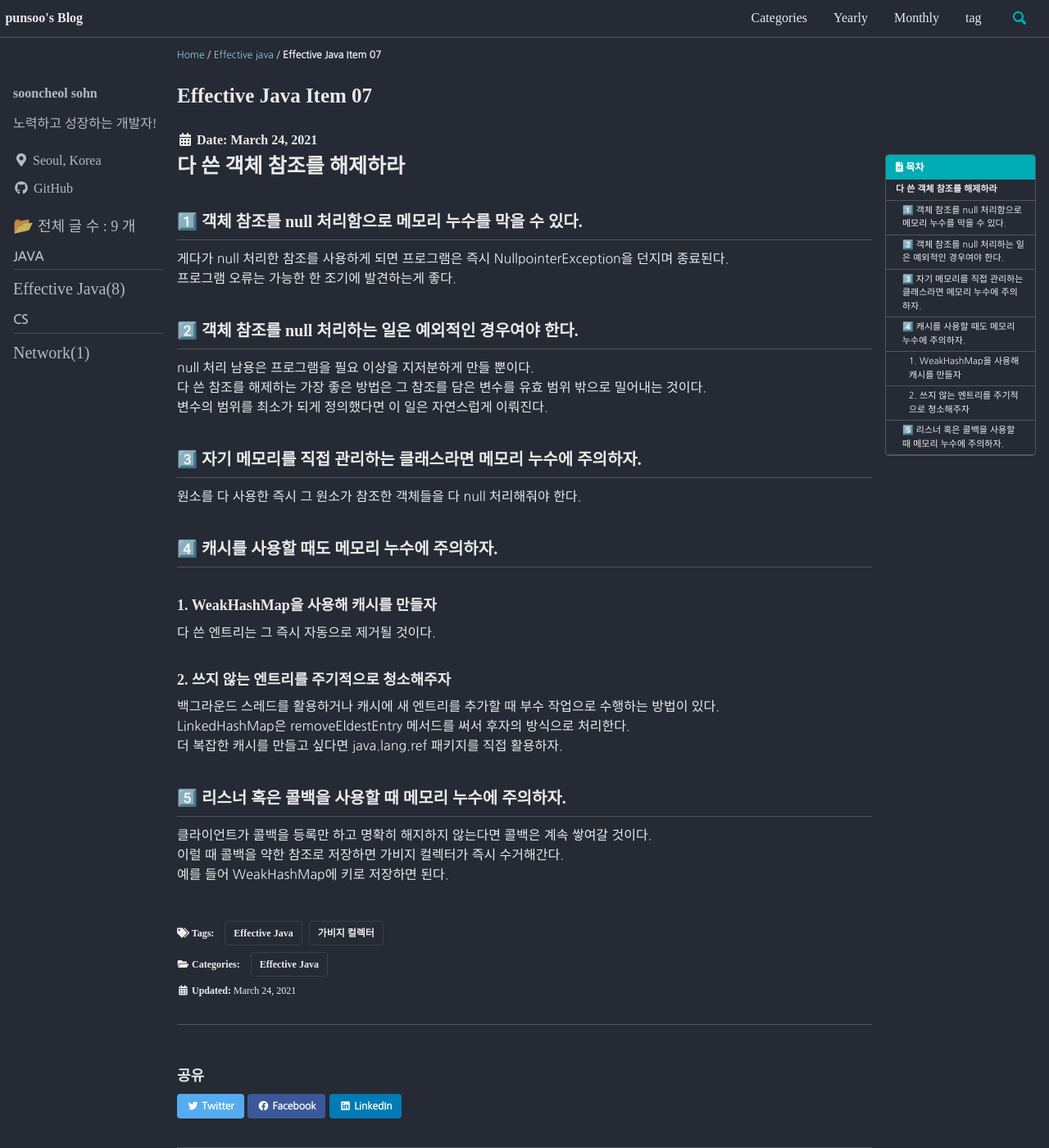
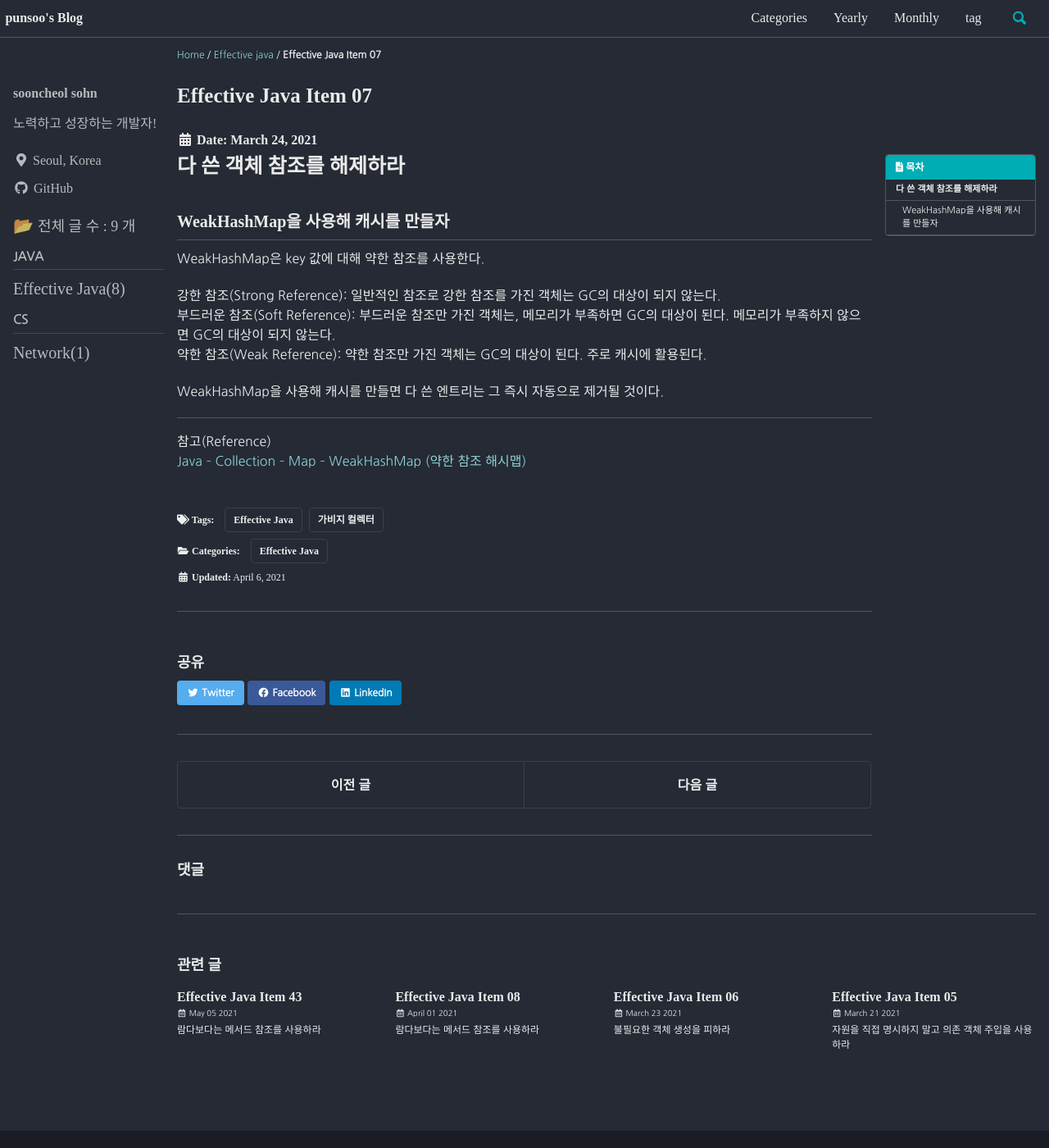
Before and after one commit to punsoo/punsoo.github.io, a Jekyll site: the page built from _posts/Effective-Java/2021-03-24-Effective-Java-Item-07.md, in a window 1280 px wide and 1400 px high. Shown: the whole window at 82% size. Built offline with Jekyll 4.4.1, drawn with Linux system fonts in a browser that asks for light colours; cached includes are drawn as plain includes; some web fonts are replaced; comment, search, counter and statistics services are not loaded.

Commit message:
"item 07 수정"

```diff
--- a/_posts/Effective-Java/2021-03-24-Effective-Java-Item-07.md
+++ b/_posts/Effective-Java/2021-03-24-Effective-Java-Item-07.md
@@ -20,40 +20,22 @@ categories:
 tags:
   - [Effective Java, 가비지 컬렉터]
 date: 2021-03-24
-last_modified_at: 2021-03-24
+last_modified_at: 2021-04-06
 ---
 
 # 다 쓴 객체 참조를 해제하라
 
-## 1️⃣ 객체 참조를 null 처리함으로 메모리 누수를 막을 수 있다.
+## WeakHashMap을 사용해 캐시를 만들자
 
-게다가 null 처리한 참조를 사용하게 되면 프로그램은 즉시 NullpointerException을 던지며 종료된다.
-프로그램 오류는 가능한 한 조기에 발견하는게 좋다.
+WeakHashMap은 key 값에 대해 약한 참조를 사용한다.
 
-## 2️⃣ 객체 참조를 null 처리하는 일은 예외적인 경우여야 한다.
+강한 참조(Strong Reference): 일반적인 참조로 강한 참조를 가진 객체는 GC의 대상이 되지 않는다.
+부드러운 참조(Soft Reference): 부드러운 참조만 가진 객체는, 메모리가 부족하면 GC의 대상이 된다.
+메모리가 부족하지 않으면 GC의 대상이 되지 않는다.
+약한 참조(Weak Reference): 약한 참조만 가진 객체는 GC의 대상이 된다. 주로 캐시에 활용된다.
 
-null 처리 남용은 프로그램을 필요 이상을 지저분하게 만들 뿐이다.
-다 쓴 참조를 해제하는 가장 좋은 방법은 그 참조를 담은 변수를 유효 범위 밖으로 밀어내는 것이다.
-변수의 범위를 최소가 되게 정의했다면 이 일은 자연스럽게 이뤄진다.
+WeakHashMap을 사용해 캐시를 만들면 다 쓴 엔트리는 그 즉시 자동으로 제거될 것이다.
 
-## 3️⃣ 자기 메모리를 직접 관리하는 클래스라면 메모리 누수에 주의하자.
-
-원소를 다 사용한 즉시 그 원소가 참조한 객체들을 다 null 처리해줘야 한다.
-
-## 4️⃣ 캐시를 사용할 때도 메모리 누수에 주의하자.
-
-### 1. WeakHashMap을 사용해 캐시를 만들자
-
-다 쓴 엔트리는 그 즉시 자동으로 제거될 것이다.
-
-### 2. 쓰지 않는 엔트리를 주기적으로 청소해주자
-
-백그라운드 스레드를 활용하거나 캐시에 새 엔트리를 추가할 때 부수 작업으로 수행하는 방법이 있다.
-LinkedHashMap은 removeEldestEntry 메서드를 써서 후자의 방식으로 처리한다.
-더 복잡한 캐시를 만들고 싶다면 java.lang.ref 패키지를 직접 활용하자.
-
-## 5️⃣ 리스너 혹은 콜백을 사용할 때 메모리 누수에 주의하자.
-
-클라이언트가 콜백을 등록만 하고 명확히 해지하지 않는다면 콜백은 계속 쌓여갈 것이다.
-이럴 때 콜백을 약한 참조로 저장하면 가비지 컬렉터가 즉시 수거해간다.
-예를 들어 WeakHashMap에 키로 저장하면 된다.
+***
+참고(Reference)
+[Java – Collection – Map – WeakHashMap (약한 참조 해시맵)](http://blog.breakingthat.com/2018/08/26/java-collection-map-weakhashmap/)
```
